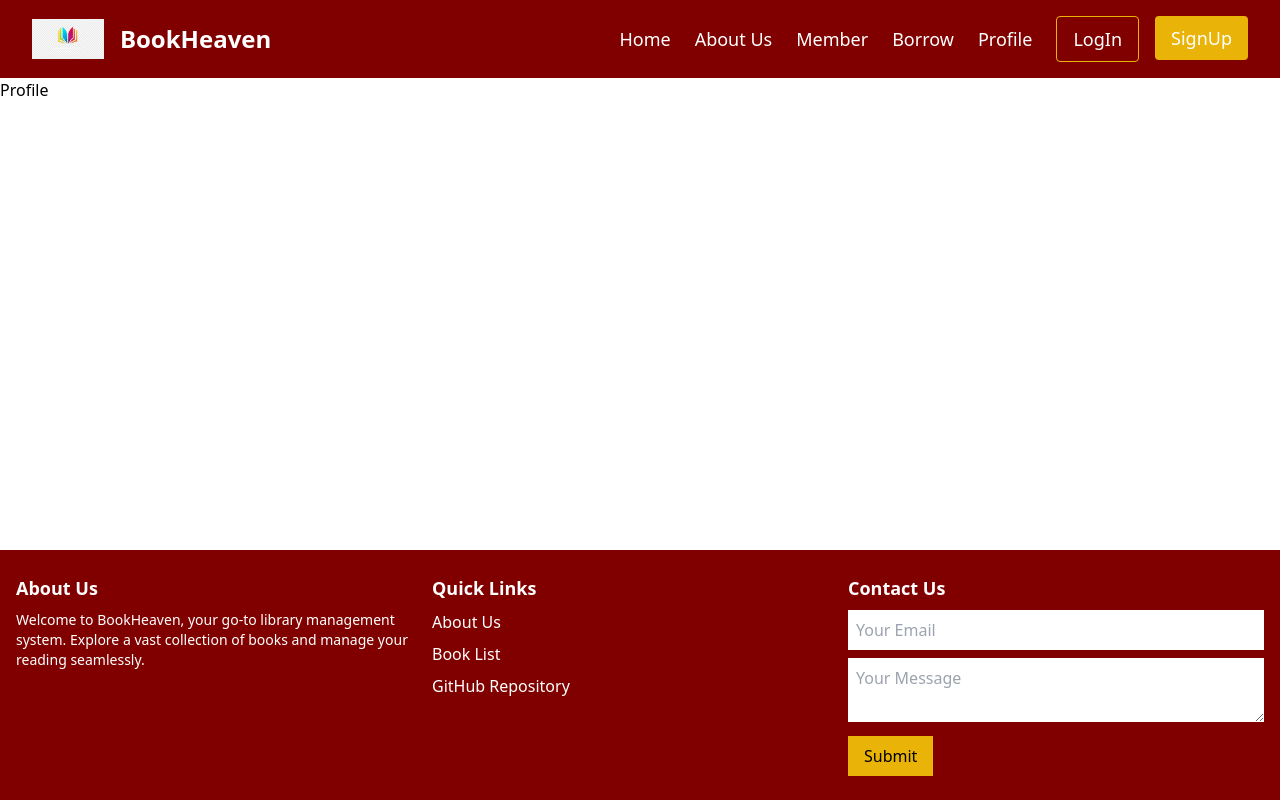
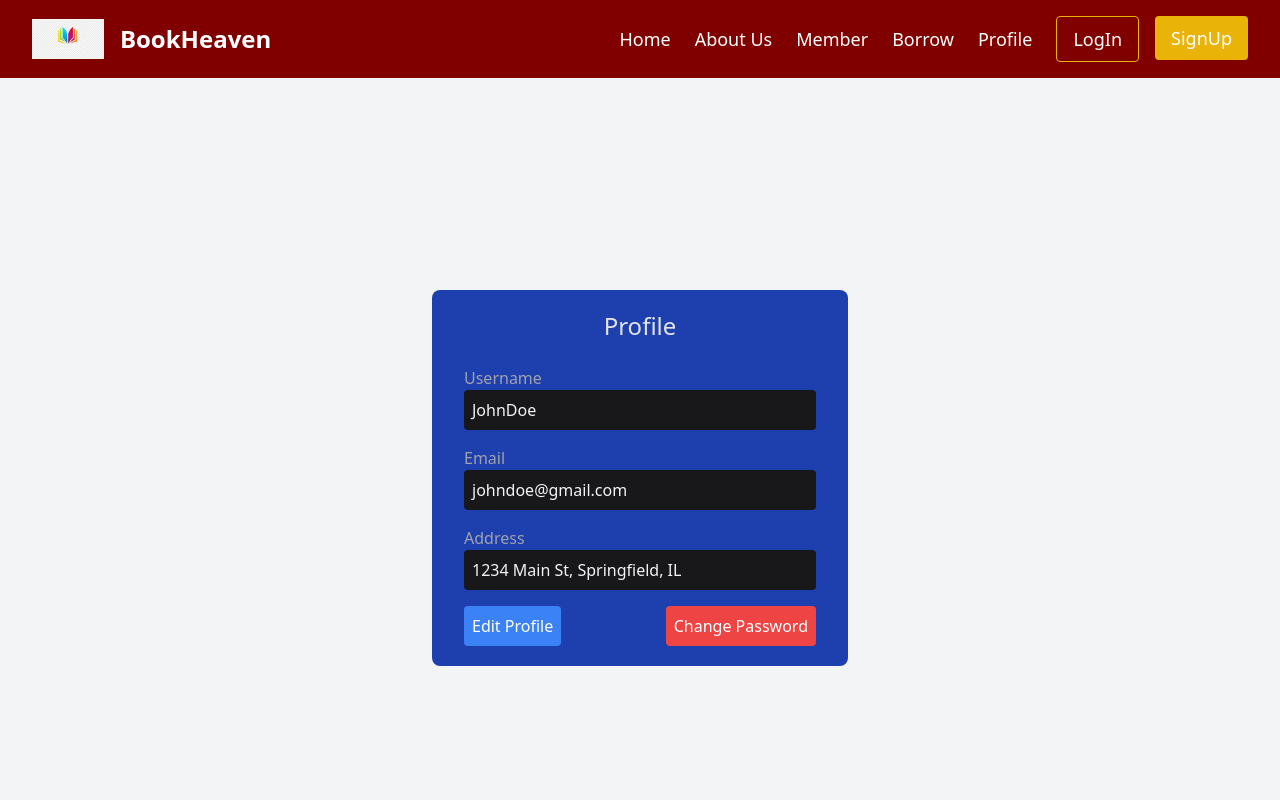
Before and after one commit to Ahnaf152020/Book_Heaven, a React (Create React App) app in the folder FrontEnd/: page /profile in a window 1280 px wide. Shown: the top 800 px of the page. Built offline with nearby package versions, Linux system fonts and the light colour scheme.

Commit message:
ProfilePage added

```diff
--- a/FrontEnd/src/pages/Profile.jsx
+++ b/FrontEnd/src/pages/Profile.jsx
@@ -1,9 +1,33 @@
-import React from 'react'
+import React from 'react';
 
 const Profile = () => {
   return (
-    <div>Profile</div>
-  )
-}
+    <div className="flex items-center justify-center min-h-screen px-4 py-8 bg-gray-100">
+      <div className="w-full px-8 py-5 bg-blue-800 rounded-lg md:w-3/6 lg:w-2/6">
+        <p className="mb-6 text-2xl text-center text-zinc-200">Profile</p>
+        <div className="mb-4">
+          <label className="block text-zinc-400">Username</label>
+          <p className="p-2 rounded bg-zinc-900 text-zinc-100">JohnDoe</p>
+        </div>
+        <div className="mb-4">
+          <label className="block text-zinc-400">Email</label>
+          <p className="p-2 rounded bg-zinc-900 text-zinc-100">johndoe@gmail.com</p>
+        </div>
+        <div className="mb-4">
+          <label className="block text-zinc-400">Address</label>
+          <p className="p-2 rounded bg-zinc-900 text-zinc-100">1234 Main St, Springfield, IL</p>
+        </div>
+        <div className="flex justify-between">
+          <button className="p-2 text-white transition-all duration-300 bg-blue-500 rounded hover:bg-blue-600">
+            Edit Profile
+          </button>
+          <button className="p-2 text-white transition-all duration-300 bg-red-500 rounded hover:bg-red-600">
+            Change Password
+          </button>
+        </div>
+      </div>
+    </div>
+  );
+};
 
-export default Profile
+export default Profile;
```
